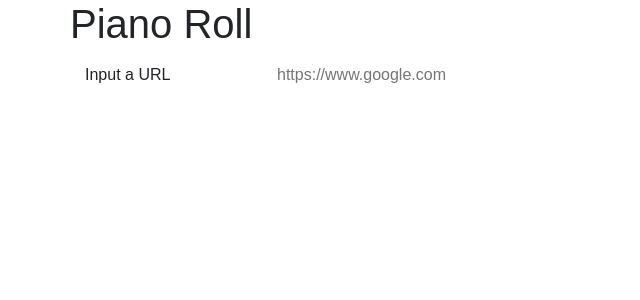
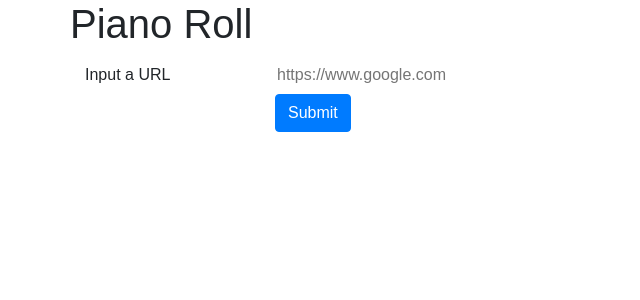
Before and after one commit to apino117/piano_roll, a React (Create React App) app in the folder client/: page / in a window 1280 px wide. Shown: the top 300 px of the page, without its empty margins (0-640 px from the left). Built offline with nearby package versions, Linux system fonts and the light colour scheme.

Commit message:
added button with simple click function

```diff
--- a/client/src/App.js
+++ b/client/src/App.js
@@ -2,6 +2,11 @@ import React, { Component } from "react";
 import "./App.css";
 
 class App extends Component {
+
+
+
+
+
   render() {
     return (
       <>
@@ -18,6 +23,7 @@ class App extends Component {
                 <label for="staticEmail" class="col-sm-2 col-form-label">Input a URL</label>
                 <div class="col-sm-10">
                   <input type="text" readonly class="form-control-plaintext" id="staticURL" value="" placeholder="https://www.google.com" />
+                  <button type="submit" onClick={() => { alert("click");}} class="btn btn-primary mb-2">Submit</button>
                 </div>
               </div>
 
```
